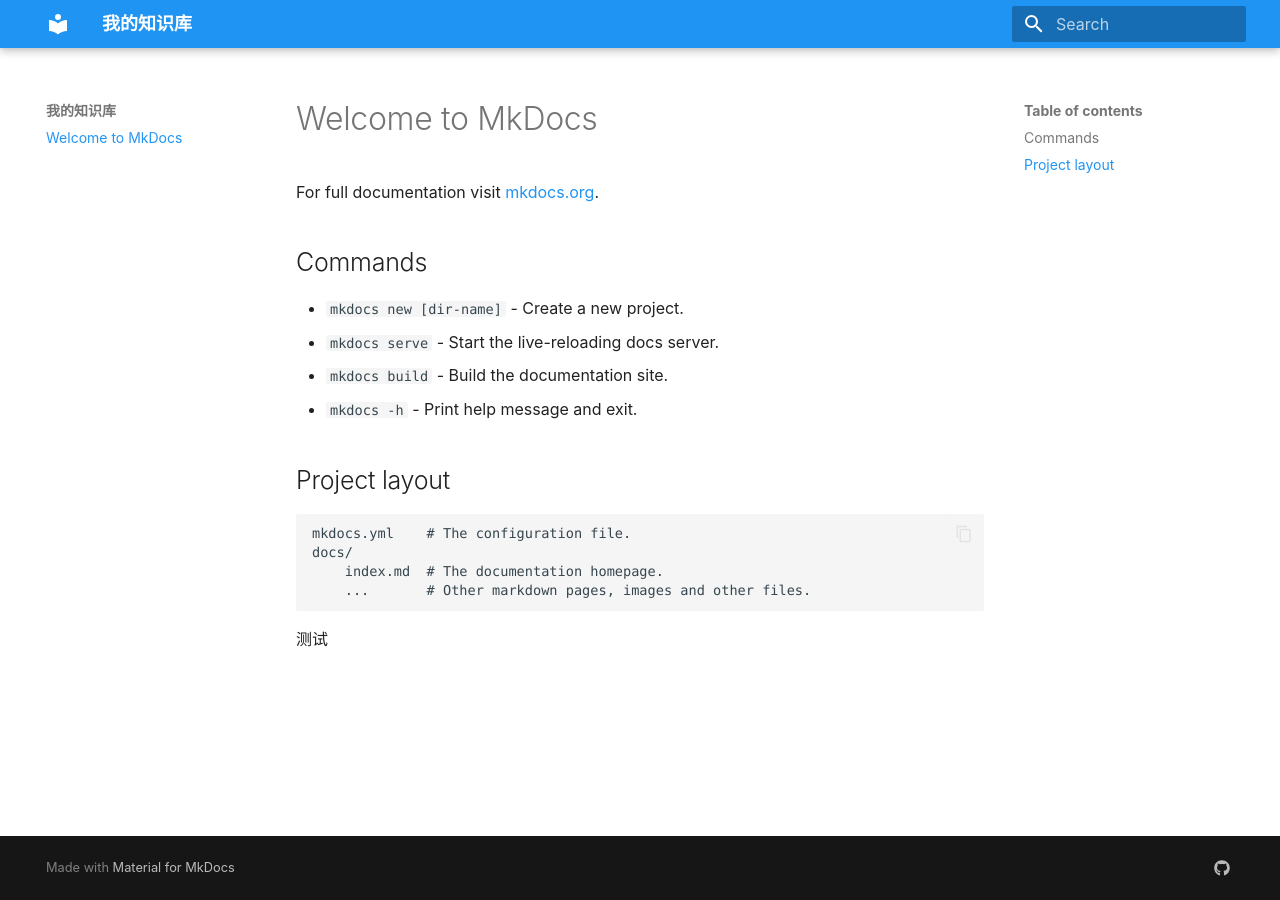
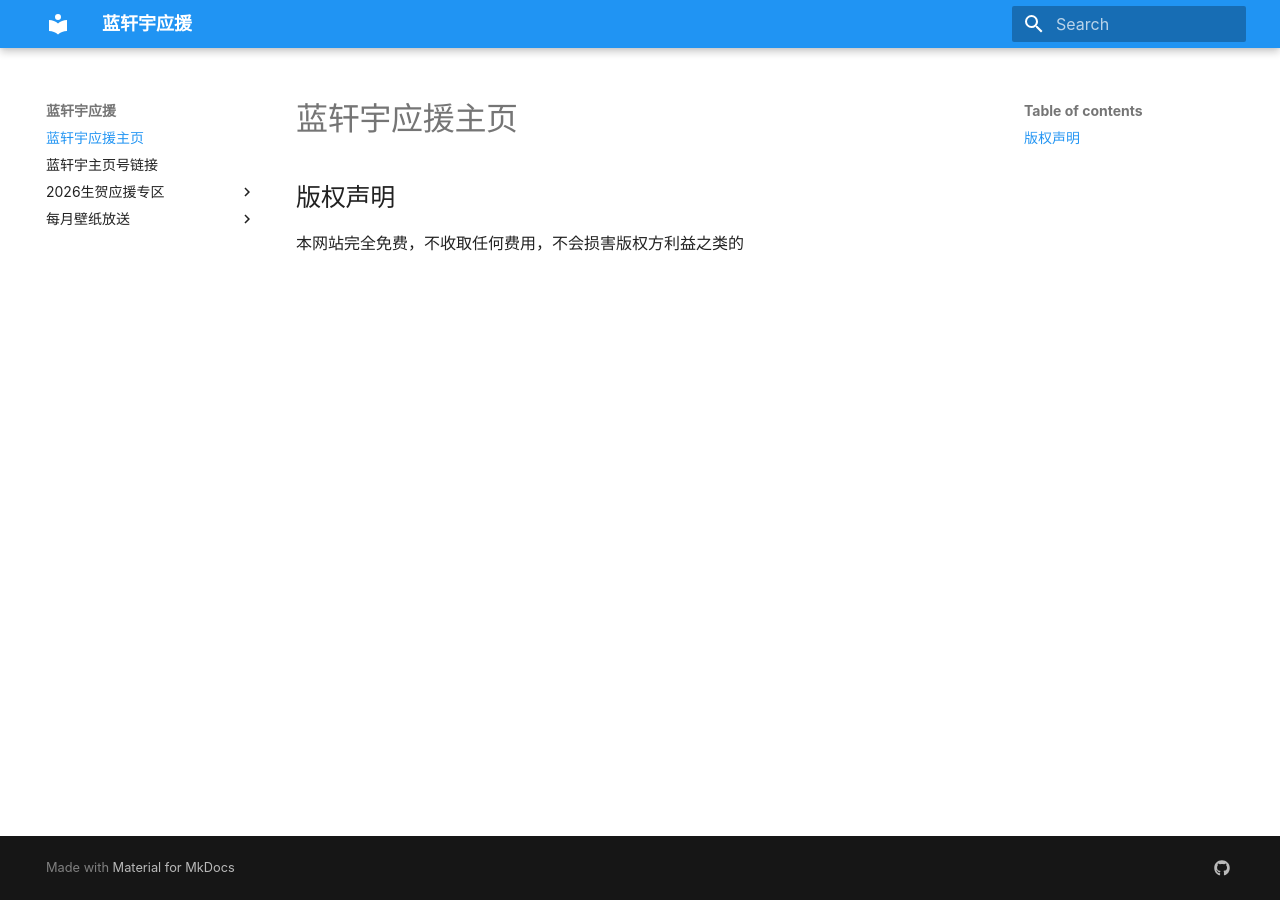
Before and after one commit to Everyday-of-LanXuan/WebSite, an MkDocs documentation site: the page built from docs/index.md, in a window 1280 px wide. Built offline with MkDocs 1.6.1 and Material for MkDocs 9.7.7, drawn with Linux system fonts in a browser that asks for light colours; some web fonts are replaced.

Commit message:
初步设计1

```diff
--- /dev/null
+++ b/docs/2026生贺应援专区/index.md
@@ -0,0 +1,3 @@
+# 2026生贺应援专区
+
+本版块用于展示2026生贺活动相关信息
--- a/docs/index.md
+++ b/docs/index.md
@@ -1,18 +1,4 @@
-# Welcome to MkDocs
+# 蓝轩宇应援主页
 
-For full documentation visit [mkdocs.org](https://www.mkdocs.org).
-
-## Commands
-
-* `mkdocs new [dir-name]` - Create a new project.
-* `mkdocs serve` - Start the live-reloading docs server.
-* `mkdocs build` - Build the documentation site.
-* `mkdocs -h` - Print help message and exit.
-
-## Project layout
-
-    mkdocs.yml    # The configuration file.
-    docs/
-        index.md  # The documentation homepage.
-        ...       # Other markdown pages, images and other files.
-测试
+## 版权声明
+本网站完全免费，不收取任何费用，不会损害版权方利益之类的
--- /dev/null
+++ b/docs/每月壁纸放送/index.md
@@ -0,0 +1,3 @@
+# 每月壁纸放送
+
+本版块用于展示月壁
--- /dev/null
+++ b/docs/蓝轩宇主页号链接.md
@@ -0,0 +1,4 @@
+# 蓝轩宇主页号链接
+
+
+- [微博](https://weibo.com/7643324620/5218173252012214)
--- a/mkdocs.yml
+++ b/mkdocs.yml
@@ -5,7 +5,7 @@
 # ========================================
 
 # 【必改】你的文档站名称（其他全不用改！）
-site_name: "我的知识库"  # ← 这里改成你的名字/项目名
+site_name: "蓝轩宇应援"  # ← 这里改成你的名字/项目名
 site_url: https://xy.dudu7615.dpdns.org/
 
 # 主题配置（已优化到极致，放心用！）
@@ -34,6 +34,7 @@ extra:
     - icon: fontawesome/brands/github
       link: https://github.com/Everyday-of-LanXuan
 
+
 # 自定义样式
 extra_css:
   - css/custom.css
```
